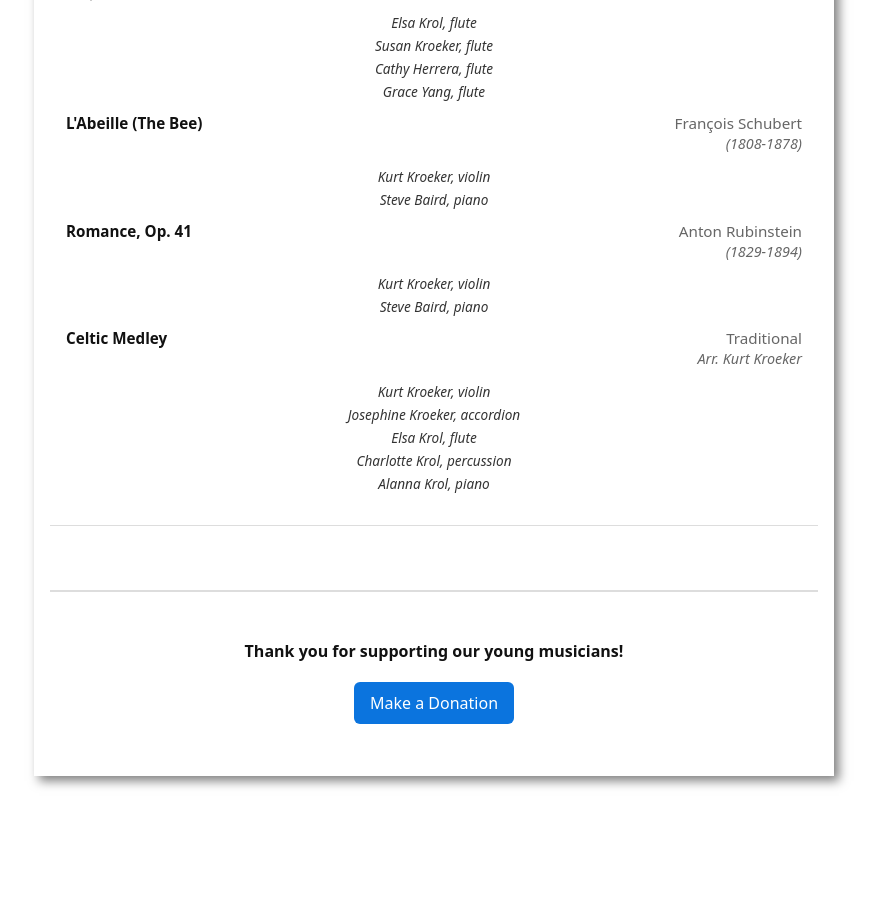
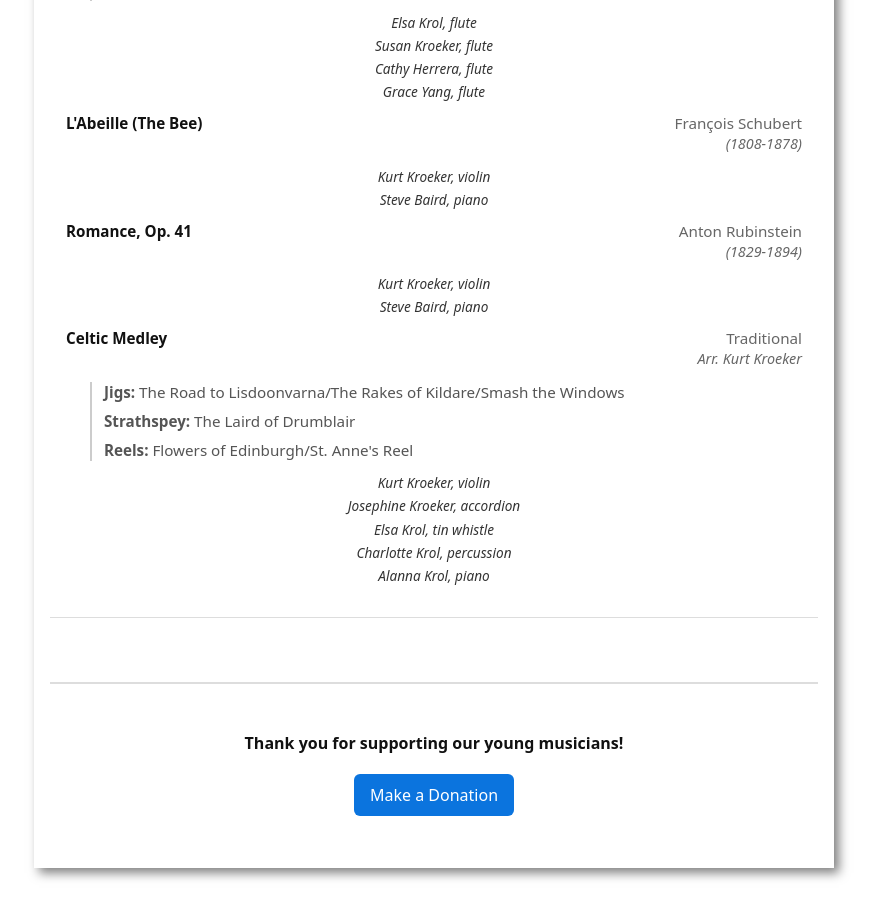
Before and after one commit to KurtKroeker/csehy-fundraising, a Jekyll site: the page built from program.md, in a window 1280 px wide and 900 px high, scrolled down 1847 px. Shown: the whole window, without its empty margins (206-1083 px from the left). Built offline with Jekyll 4.4.1, drawn with Linux system fonts in a browser that asks for light colours; before the commit the page ends 2655 px from its top, so only the background shows below that.

Commit message:
add tune titles for celtic medley, remove autum

```diff
--- a/_data/program.yml
+++ b/_data/program.yml
@@ -118,10 +118,14 @@ sections:
       - title: "Celtic Medley"
         composer: "Traditional"
         arranger: "Kurt Kroeker"
+        movements:
+          - title: "<b>Jigs:</b> The Road to Lisdoonvarna/The Rakes of Kildare/Smash the Windows"
+          - title: "<b>Strathspey:</b> The Laird of Drumblair"
+          - title: "<b>Reels:</b> Flowers of Edinburgh/St. Anne's Reel"
         performers:
           - "Kurt Kroeker, violin"
           - "Josephine Kroeker, accordion"
-          - "Elsa Krol, flute"
+          - "Elsa Krol, tin whistle"
           - "Charlotte Krol, percussion"
           - "Alanna Krol, piano"
 
```
Also changed, not shown: _performers/autumn-swisher.md (deleted, +0 -10 lines).
